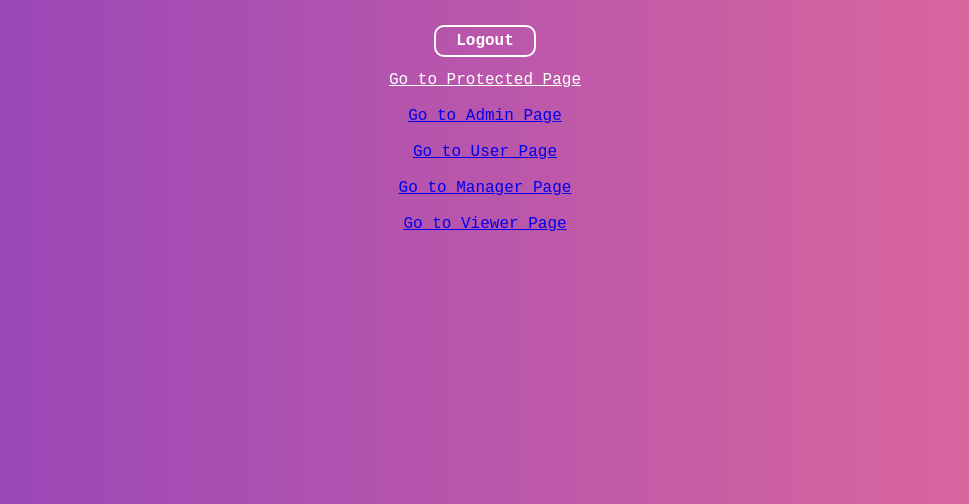
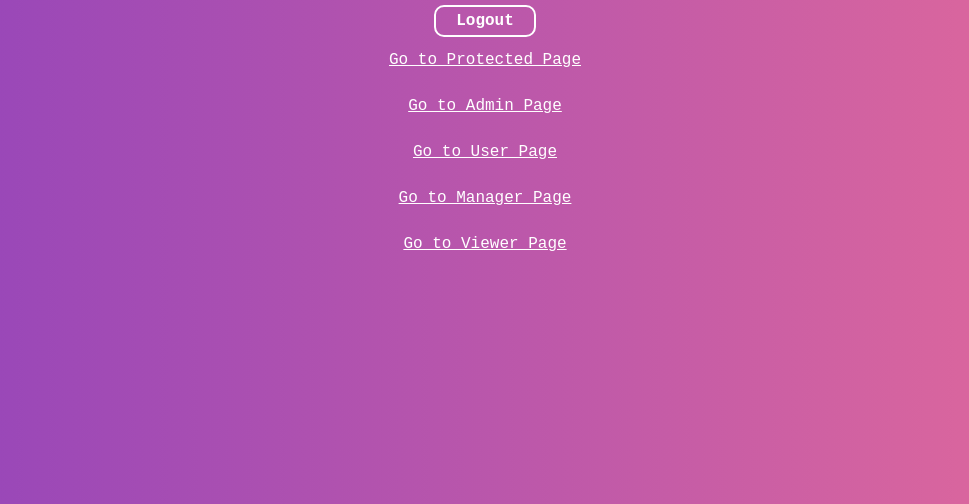
Before and after one commit to versceana/LDAP-server, a Flask app: page / in a window 1280 px wide. Shown: the part 312-816 px from the top of the page, without its empty margins (155-1124 px from the left). Run offline with Flask 3, Linux system fonts and the light colour scheme; the visitor is signed in with stand-in values (Sample User, id 1).

Commit message:
<a> style

```diff
--- a/app/static/style.css
+++ b/app/static/style.css
@@ -28,7 +28,7 @@ body {
   cursor: pointer;
 }
 
-.link {
+a {
   color: white;
   margin-top: 10px;
 }
--- a/app/templates/index.html
+++ b/app/templates/index.html
@@ -11,7 +11,7 @@
             <form action="{{ url_for('logout') }}" method="post">
                 <button class="button_login" type="submit">Logout</button>
             </form>
-            <a href="{{ url_for('protected') }}" class="link">Go to Protected Page</a><br>
+            <a href="{{ url_for('protected') }}">Go to Protected Page</a><br>
             <a href="{{ url_for('admin') }}">Go to Admin Page</a><br>
             <a href="{{ url_for('user_page') }}">Go to User Page</a><br>
             <a href="{{ url_for('manager_page') }}">Go to Manager Page</a><br>
```
